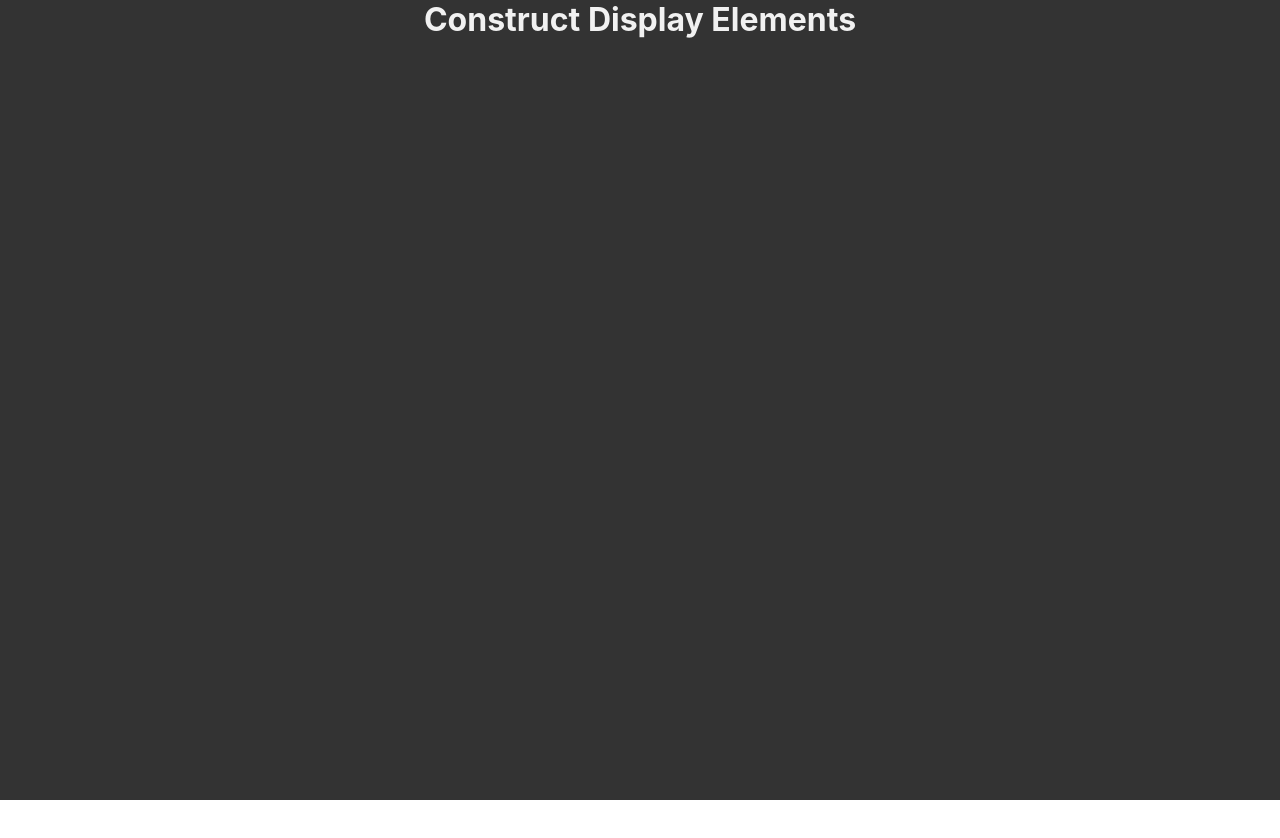
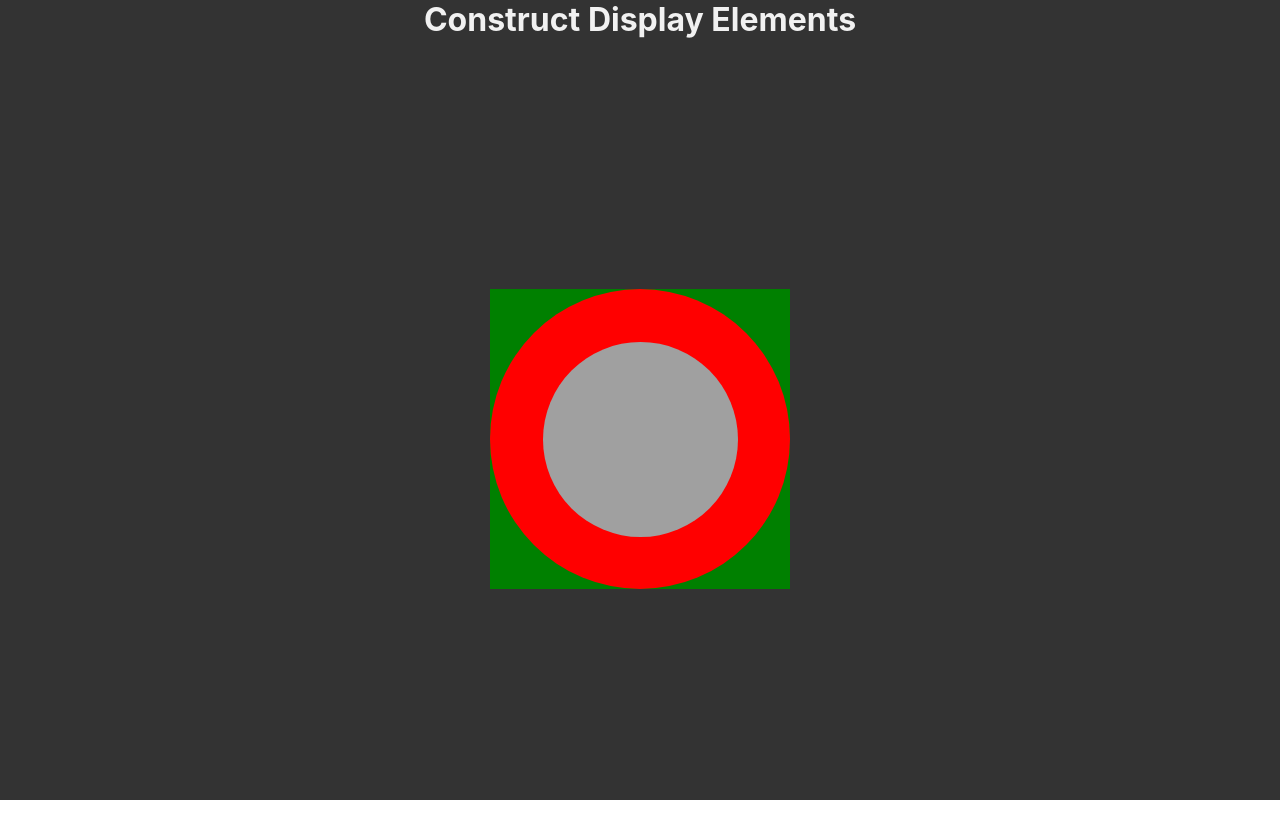
Before and after one commit to Auddity/Sports-Stats-Display, a React (Create React App) app: page /tempWorking in a window 1280 px wide. Before the commit the page ends 800 px from the top, so only its background shows below. Built offline with nearby package versions, Linux system fonts and the light colour scheme.

Commit message:
circle/pie-chart outline

```diff
--- a/src/components/TempWorking.js
+++ b/src/components/TempWorking.js
@@ -3,9 +3,16 @@ import '../sass/_TempWorking.scss'
 function TempWorking() {
   return (
     <main className="Working">
+      <h1>Construct Display Elements</h1>
       <div className="container">
-        <h1>Construct Display Elements</h1>
+        <div className="circle-container">
+          <div className="circle">
 
+            <div className="circle-center">
+
+            </div>
+          </div>
+        </div>
       </div>
     </main>
   )
--- a/src/index.scss
+++ b/src/index.scss
@@ -16,7 +16,7 @@ body {
   -webkit-font-smoothing: antialiased;
   -moz-osx-font-smoothing: grayscale;
 
-  .container {
+  main {
     height: 100vh;
   }
 }
--- a/src/sass/_TempWorking.scss
+++ b/src/sass/_TempWorking.scss
@@ -1,6 +1,39 @@
 .Working {
-  height: 100%;
+  width: 100%;
   text-align: center;
   background-color: #333;
   color: #f1f1f1;
+
+  .container {
+    height: 100%;
+    display: grid;
+    align-content: center;
+
+    .circle-container {
+      height: 30rem;
+      width: 30rem;
+      background-color: green;
+      margin-inline: auto;
+
+      // Conical Gradient Goes here!
+      .circle {
+        display: flex;
+        align-items: center;
+        justify-content: center;
+        background-color: red;
+        height: 100%;
+        width: 100%;
+        border-radius: 50%;
+
+        &-center {
+          height: 65%;
+          width: 65%;
+          // margin-inline: auto;
+          border-radius: 50%;
+          background-color: #a0a0a0;
+        }
+      }
+  }
+
+  }
 }
```
